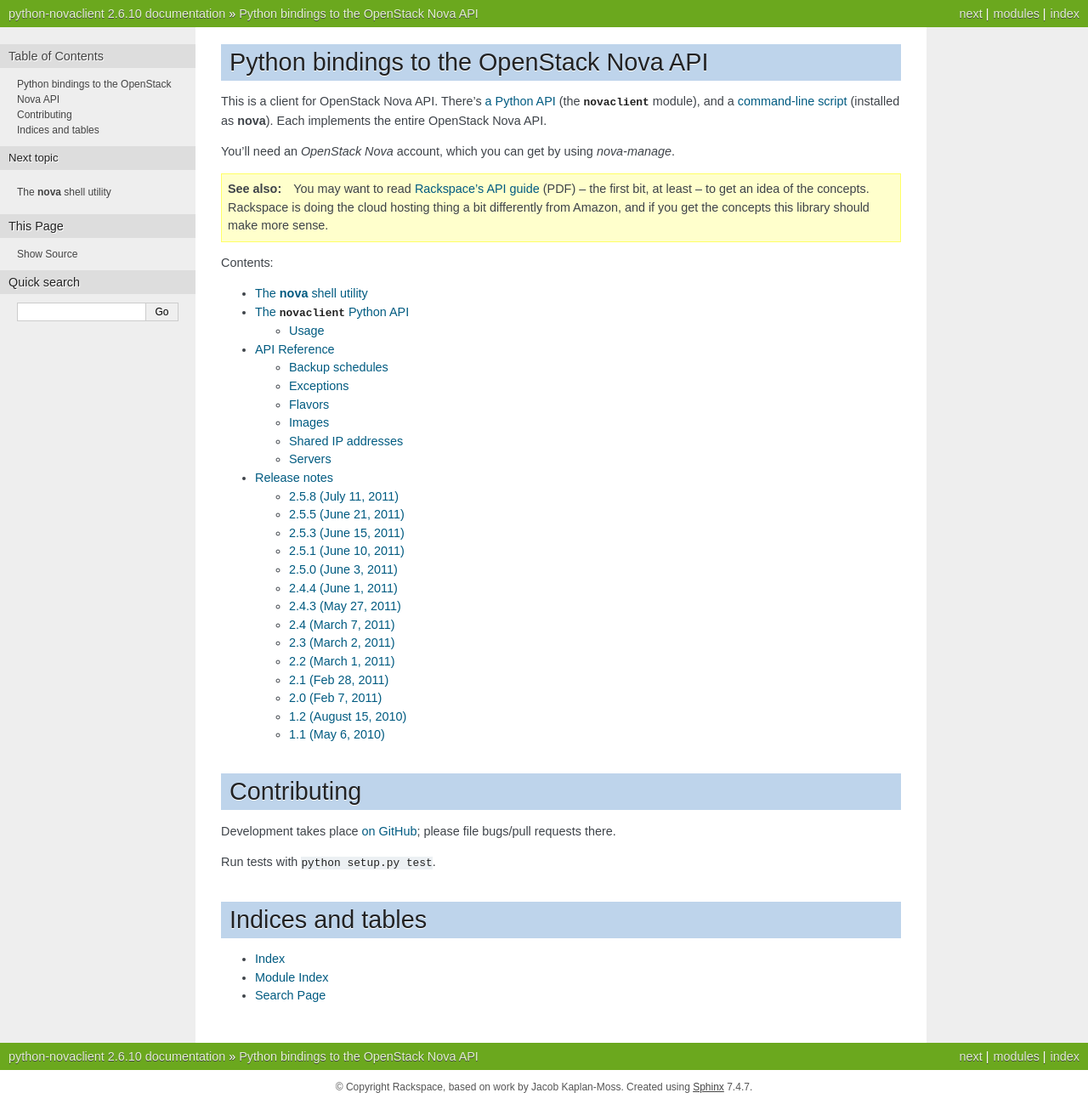
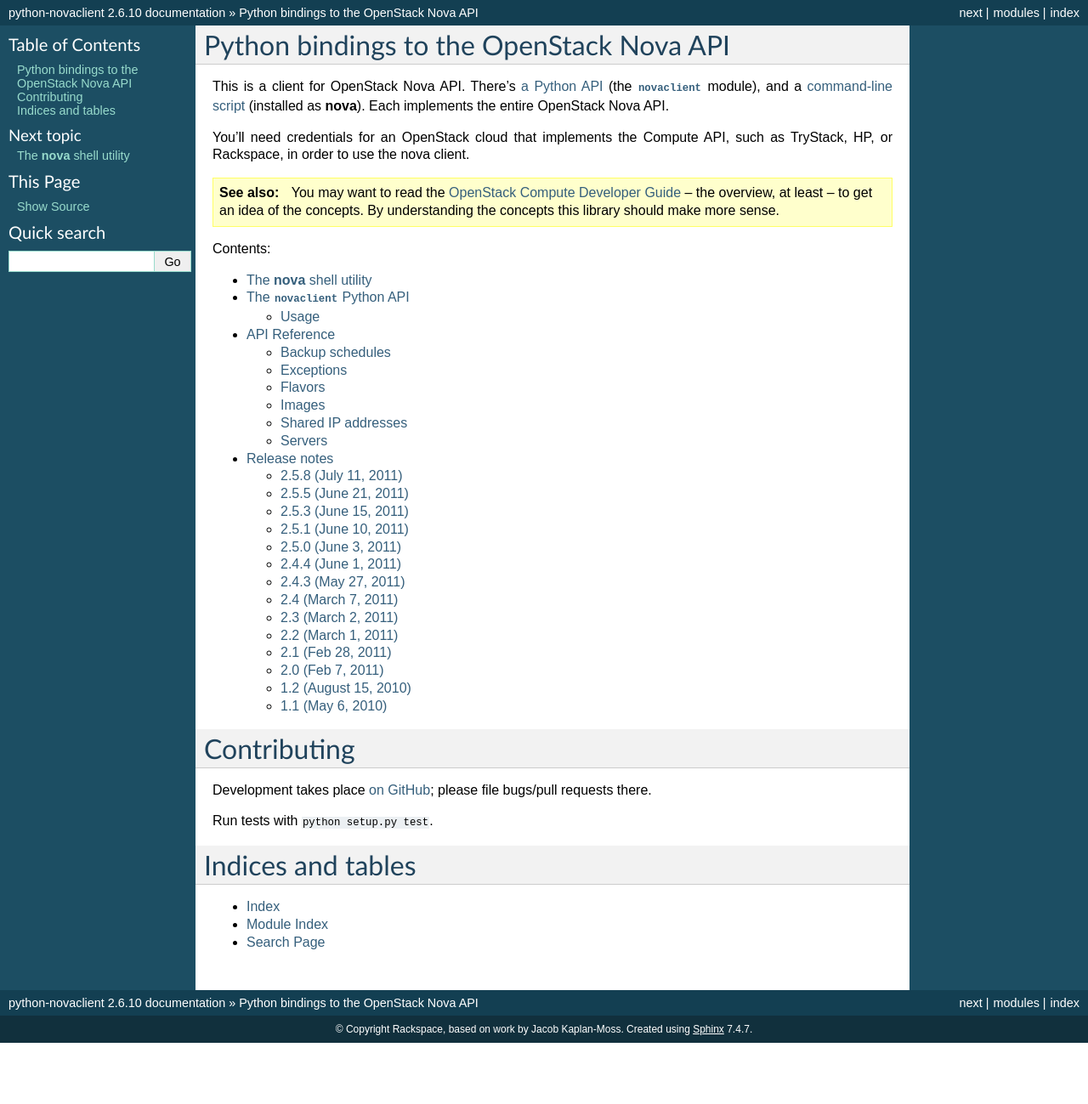
Before and after one commit to openstack/python-novaclient, a Sphinx documentation site: the page built from doc/source/index.rst, in a window 1280 px wide. Shown: the whole page at 85% size. Built offline with Sphinx 7.4.7, drawn with Linux system fonts in a browser that asks for light colours; after the commit the page ends 1227 px from its top, so only the background shows below that.

Commit message:
Small doc cleanup round.
 - Changes theme to default instead of nature.
 - Explains in terms of Compute API instead of Rackspace
 - Remove outdated reference to nova-manage command
 - Remove unnecessary whitespace

Change-Id: I43d16cd053af0b4be48450fd638f9d17f9e5c4e7

```diff
--- a/doc/source/conf.py
+++ b/doc/source/conf.py
@@ -91,7 +91,7 @@
 
 # The theme to use for HTML and HTML Help pages.  Major themes that come with
 # Sphinx are currently 'default' and 'sphinxdoc'.
-html_theme = 'nature'
+html_theme = 'default'
 
 # Theme options are theme-specific and customize the look and feel of a theme
 # further.  For a list of options available for each theme, see the
--- a/doc/source/index.rst
+++ b/doc/source/index.rst
@@ -6,16 +6,16 @@
 <shell>` (installed as :program:`nova`). Each implements the entire
 OpenStack Nova API.
 
-You'll need an `OpenStack Nova` account, which you can get by using `nova-manage`.
+You'll need credentials for an OpenStack cloud that implements the
+Compute API, such as TryStack, HP, or Rackspace, in order to use the nova client.
 
 .. seealso::
 
-    You may want to read `Rackspace's API guide`__ (PDF) -- the first bit, at
-    least -- to get an idea of the concepts. Rackspace is doing the cloud
-    hosting thing a bit differently from Amazon, and if you get the concepts
+    You may want to read the `OpenStack Compute Developer Guide`__  -- the overview, at
+    least -- to get an idea of the concepts. By understanding the concepts
     this library should make more sense.
 
-    __ http://docs.rackspacecloud.com/servers/api/cs-devguide-latest.pdf
+    __ http://docs.openstack.org/api/openstack-compute/2/content/
 
 Contents:
 
```
